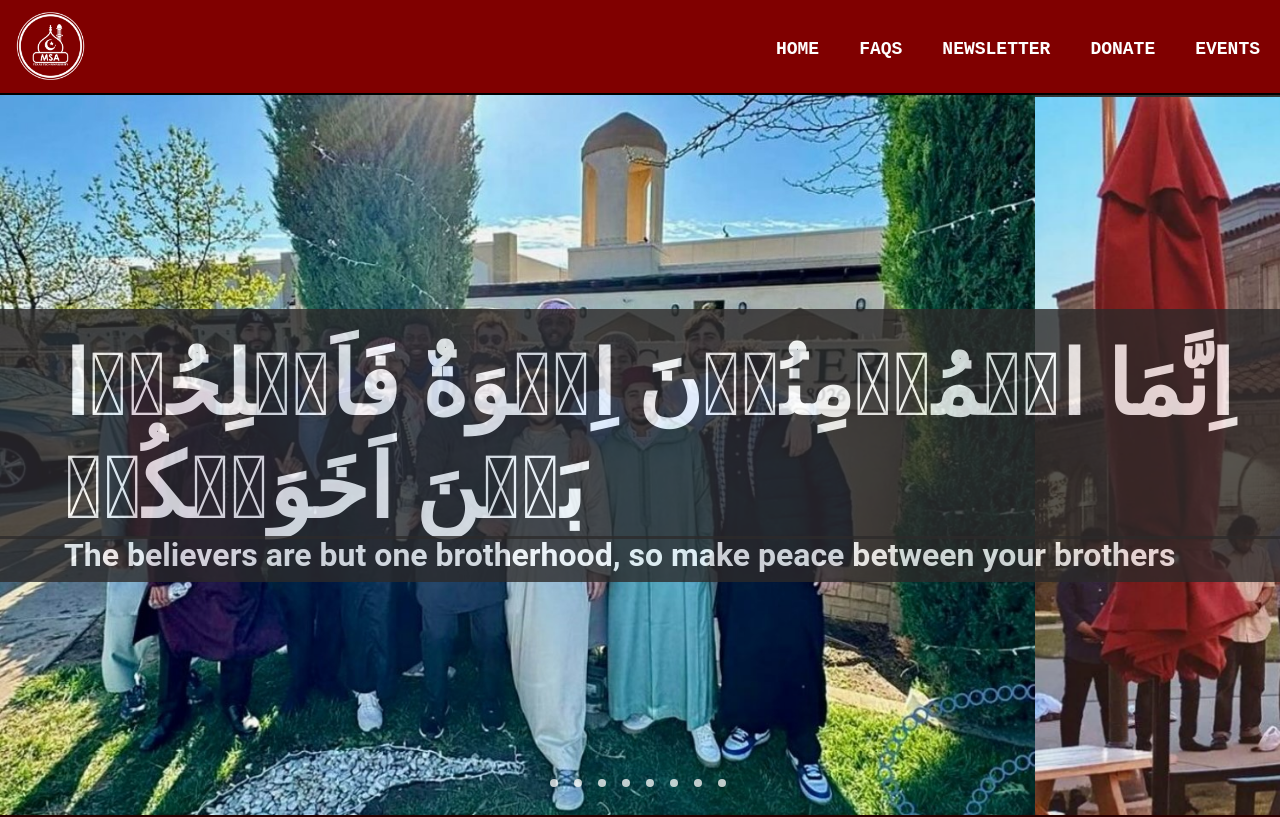
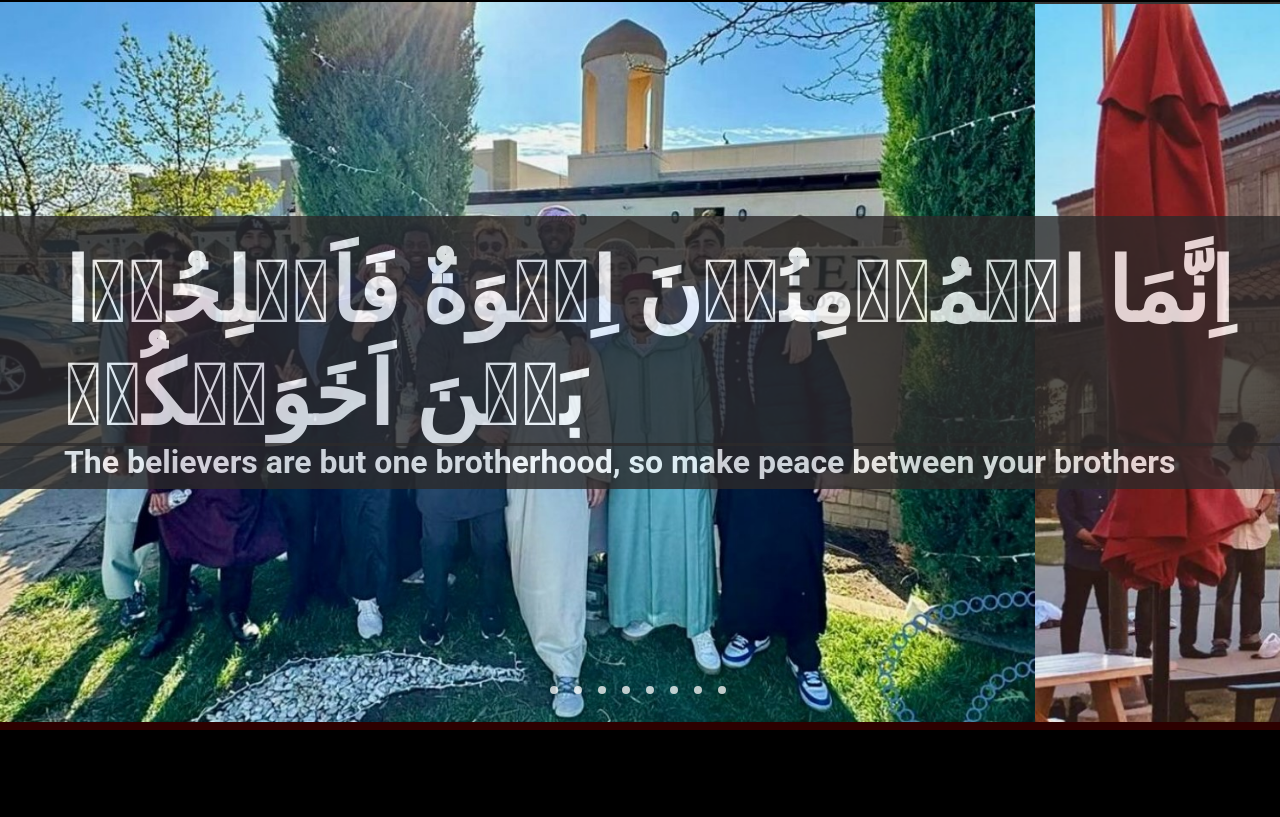
Before and after one commit to lbm-realty/MSA-Website-Redesigned, a React (Create React App) app: page / in a window 1280 px wide. Shown: the top 817 px of the page. Built offline with nearby package versions, Linux system fonts and the light colour scheme.

Commit message:
commit 1.9

```diff
--- a/public/index.html
+++ b/public/index.html
@@ -5,7 +5,6 @@
     <link rel="icon" href="%PUBLIC_URL%/favicon.ico" />
     <meta name="viewport" content="width=device-width, initial-scale=1" />
     <meta name="theme-color" content="#000000" />
-    <meta http-equiv="refresh" content="0; URL=/" />
     <meta
       name="description"
       content="Web site created using create-react-app"
--- a/src/App.jsx
+++ b/src/App.jsx
@@ -19,7 +19,7 @@ function App() {
           <Route path="/newsletter" element={<Newsletter />} />
           <Route path="/donations" element={<Donations />} />
           <Route path="/events" element={<Events />} />
-          <Route path="*" element={<Home />} />
+          {/* <Route path="*" element={<Home />} /> */}
         </Routes>
         <Footer />
       </Router>
--- a/src/index.js
+++ b/src/index.js
@@ -2,12 +2,14 @@ import React from 'react';
 import ReactDOM from 'react-dom';
 import './css/index.css';
 import App from './App';
+import Home from "./pages/home";
+
 // import reportWebVitals from './reportWebVitals';
 
 const root = ReactDOM.createRoot(document.getElementById('root'));
 root.render(
   // <React.StrictMode>
-    <App />
+    <Home />
   /* </React.StrictMode> */
 );
 
```
